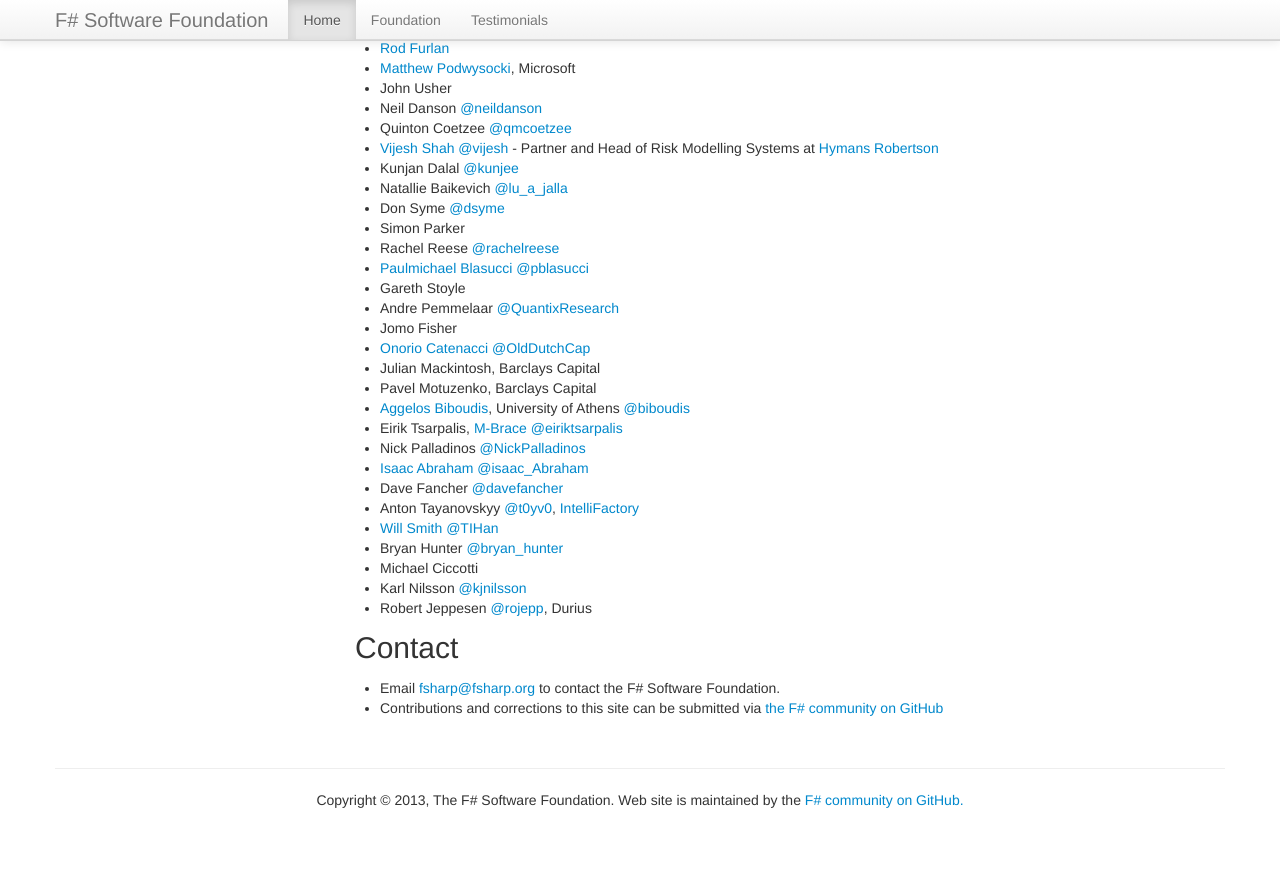
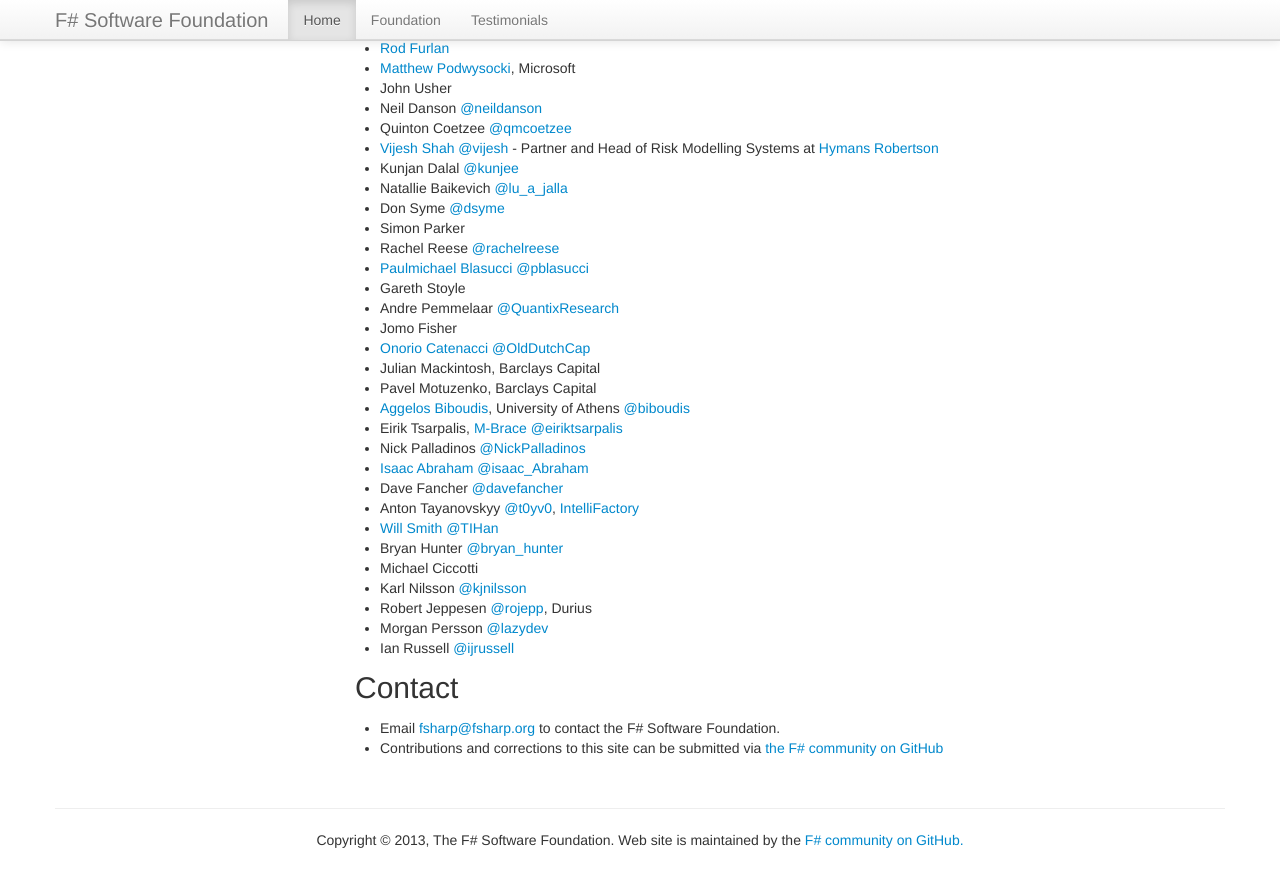
Before and after one commit to fsharp/fsharp.org, a Jekyll site: the page built from foundation.md, in a window 1280 px wide and 900 px high, scrolled down 3224 px. Shown: the top 887 px of the window. Built offline with Jekyll 4.4.1, drawn with Linux system fonts in a browser that asks for light colours; nearby versions of some CDN libraries; some web fonts are replaced; comment, search, counter and statistics services are not loaded; before the commit the page ends 4084 px from its top, so only the background shows below that.

Commit message:
Added Morgan Persson & Ian Russell

```diff
--- a/foundation.md
+++ b/foundation.md
@@ -160,6 +160,8 @@ See the current [list of affiliated technical groups](/technical-groups) and [us
  * Michael Ciccotti
  * Karl Nilsson [@kjnilsson](http://twitter.com/kjnilsson)
  * Robert Jeppesen [@rojepp](http://twitter.com/rojepp), Durius
+ * Morgan Persson [@lazydev](http://twitter.com/lazydev)
+ * Ian Russell [@ijrussell](http://twitter.com/ijrussell)
 
 ## Contact
 
```
